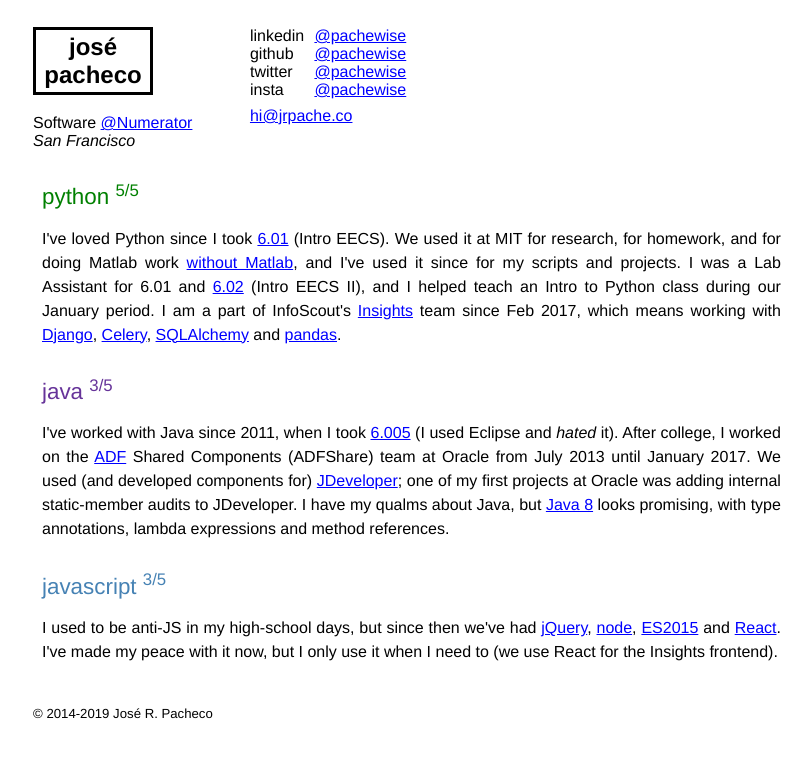
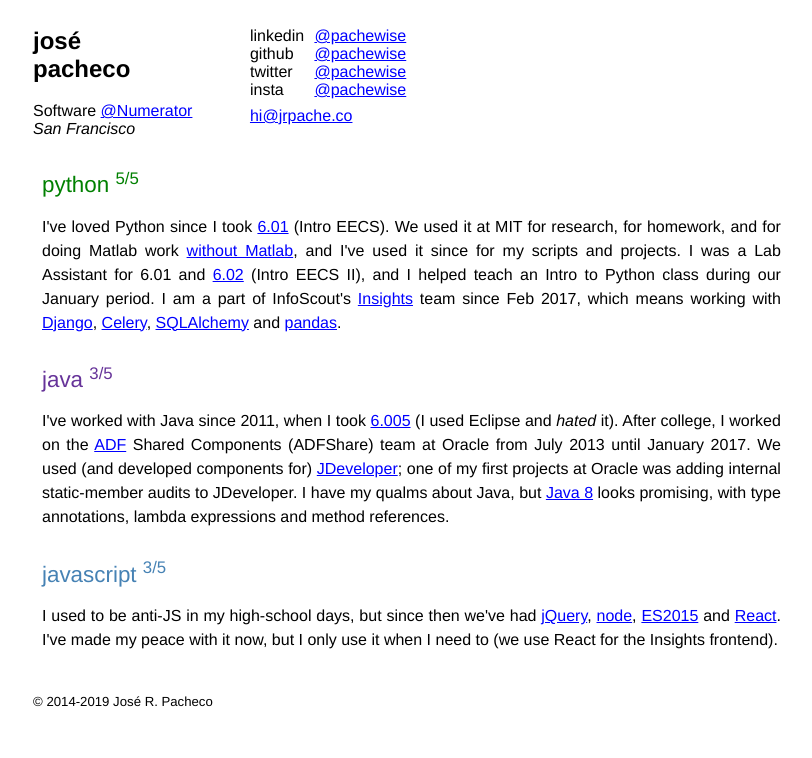
Before and after one commit to pachewise/pachewise.github.io, a Jekyll site: the page built from index.md, in a window 1280 px wide. Shown: the top 758 px of the page, without its empty margins (184-996 px from the left). Built offline with Jekyll 4.4.1, drawn with Linux system fonts in a browser that asks for light colours.

Commit message:
remove border from name logotype

```diff
--- a/assets/css/style.scss
+++ b/assets/css/style.scss
@@ -67,9 +67,6 @@
 #logotype {
     display: block;
     box-sizing: border-box;
-    border: 3px solid black;
-    padding: 3px;
-    text-align: center;
     width: 5em;
 }
 
```
